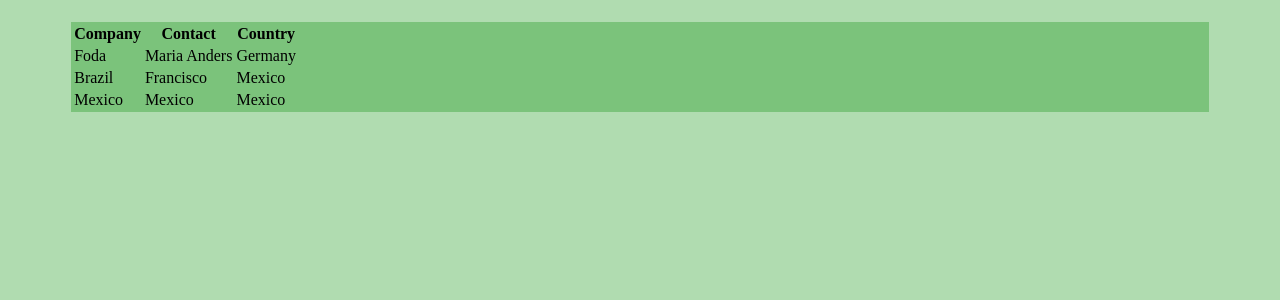
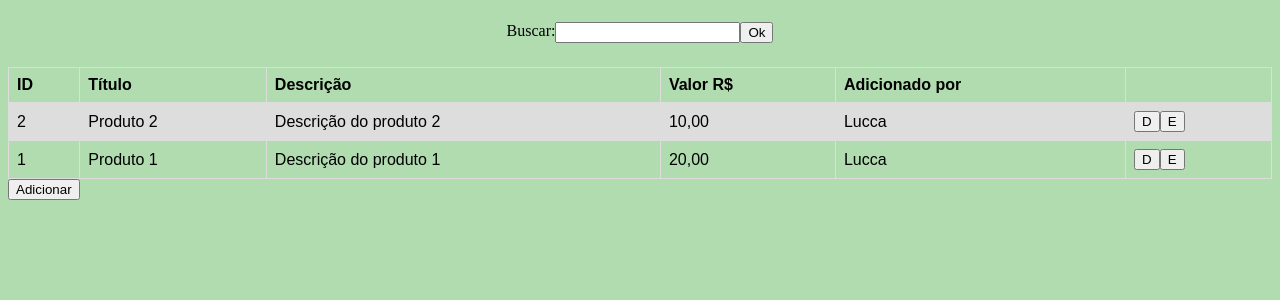
Before and after one commit to SrLucca/demand_now, a Django app: page /painel-admin in a window 1280 px wide. Shown: the part 66-366 px from the top of the page. Run offline with Django 4.2, Linux system fonts and the light colour scheme; a user stored in the database is signed in.

Commit message:
tabela de produtos

```diff
--- a/cmcti/employees/static/css/painel.css
+++ b/cmcti/employees/static/css/painel.css
@@ -24,15 +24,34 @@ body{
 }
 
 .painel{
-    display: flex;
-    width: 90%;
-    background-color: rgb(123, 195, 123);
+
     margin-right: auto;
     margin-left: auto;
     position: relative;
     top: 5rem;
-    justify-content: flex-start;
-    align-items: flex-start;
-    flex-direction: column;
-    flex-wrap: nowrap;
+
 }
+
+.painel form{
+    display: flex;
+    margin-right: auto;
+    margin-left: auto;
+    justify-content: center;
+    margin-bottom: 1.5rem;
+}
+
+table {
+    font-family: arial, sans-serif;
+    border-collapse: collapse;
+    width: 100%;
+}
+
+td, th {
+    border: 1px solid #dddddd;
+    text-align: left;
+    padding: 8px;
+}
+
+tr:nth-child(even) {
+    background-color: #dddddd;
+}
--- a/cmcti/employees/templates/pages/adminPanel.html
+++ b/cmcti/employees/templates/pages/adminPanel.html
@@ -17,31 +17,67 @@
         </nav>
     </div>
 
+
     <div class="painel">
-        <table>
+        <form action="" method="get">
+            <label for="search">Buscar:</label>
+            <input type="text" id="search" class="search">
+            <button type="submit">Ok</button>
+        </form>
+        <table id="table">
             <tr>
-                <th>Company</th>
-                <th>Contact</th>
-                <th>Country</th>
+                <th>ID</th>
+                <th>Título</th>
+                <th>Descrição</th>
+                <th>Valor R$</th>
+                <th>Adicionado por</th>
+                <th></th>
             </tr>
             <tr>
-                <td>Foda</td>
-                <td>Maria Anders</td>
-                <td>Germany</td>
+                <td>2</td>
+                <td>Produto 2</td>
+                <td>Descrição do produto 2</td>
+                <td>10,00</td>
+                <td>Lucca</td>
+                <td><button>D</button><button>E</button></td>
             </tr>
             <tr>
-                <td>Brazil</td>
-                <td>Francisco</td>
-                <td>Mexico</td>
+                <td>1</td>
+                <td>Produto 1</td>
+                <td>Descrição do produto 1</td>
+                <td>20,00</td>
+                <td>Lucca</td>
+                <td><button>D</button><button>E</button></td>
             </tr>
-
-            <tr>
-                <td>Mexico</td>
-                <td>Mexico</td>
-                <td>Mexico</td>
-            </tr>
-
         </table>
+        <button onclick="newLine()">Adicionar</button>
     </div>
 </body>
+
+<script>
+    function newLine(){
+        // Find a <table> element with id="myTable":
+        var table = document.getElementById("table");
+
+        // Create an empty <tr> element and add it to the 1st position of the table:
+        var row = table.insertRow(1);
+
+        // Insert new cells (<td> elements) at the 1st and 2nd position of the "new" <tr> element:
+        var cell1 = row.insertCell(0);
+        var cell2 = row.insertCell(1);
+        var cell3 = row.insertCell(2);
+        var cell4 = row.insertCell(3);
+        var cell5 = row.insertCell(4);
+        var cell6 = row.insertCell(5);
+
+        // Add some text to the new cells:
+        cell1.innerHTML = "3";
+        cell2.innerHTML = "<input type='text' id='search' class='search'>";
+        cell3.innerHTML = "<input type='text' id='search' class='search'>";
+        cell4.innerHTML = "<input type='text' id='search' class='search'>";
+        cell5.innerHTML = "<input type='text' id='search' class='search'>";
+        cell6.innerHTML = "<button>A</button>";
+    }
+
+</script>
 </html>
```
